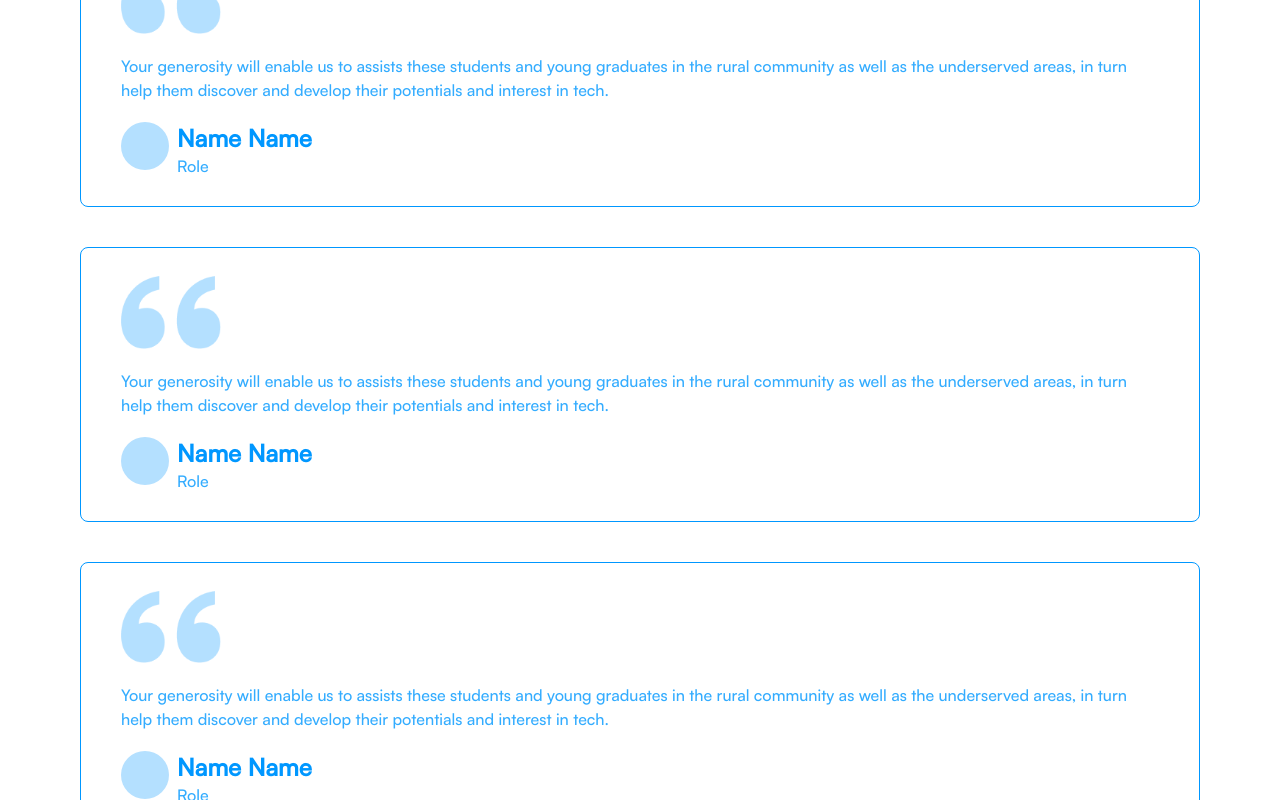
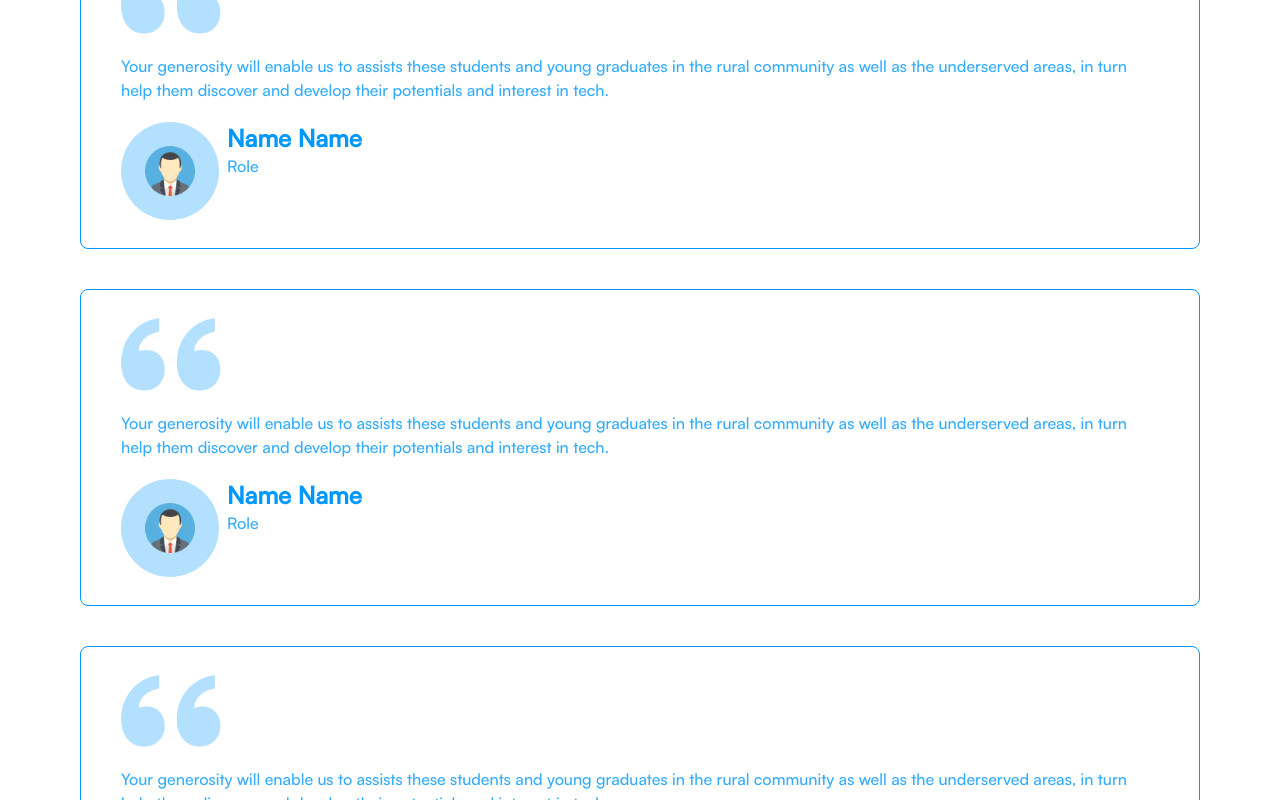
Before and after one commit to Austinobravo/seep, a Next.js app: page /testimonials in a window 1280 px wide. Shown: the part 860-1660 px from the top of the page. Built offline with nearby package versions, Linux system fonts and the light colour scheme.

Commit message:
Edit testimonials

```diff
--- a/app/(testimonials)/testimonials/_components/TestimonialSection.tsx
+++ b/app/(testimonials)/testimonials/_components/TestimonialSection.tsx
@@ -31,7 +31,9 @@ const TestimonialSection = () => {
                         <Image src={`/images/comma.png`} width={100} height={100} alt='comma' />
                         <p>{testimonial.paragraph}</p>
                         <div className='flex gap-x-2 '>
-                            <div className='bg-[#B4E0FF] rounded-full p-6 w-fit h-fit'></div>
+                            <div className='bg-[#B4E0FF] rounded-full p-6 w-fit h-fit'>
+                                <Image src={`/images/avatar.webp`} width={50} height={50} alt='avatar'/>
+                            </div>
                             <div>
                                 <h2 className='seep-text-color text-2xl font-bold'>{testimonial.name}</h2>
                                 <span>{testimonial.role}</span>
```
